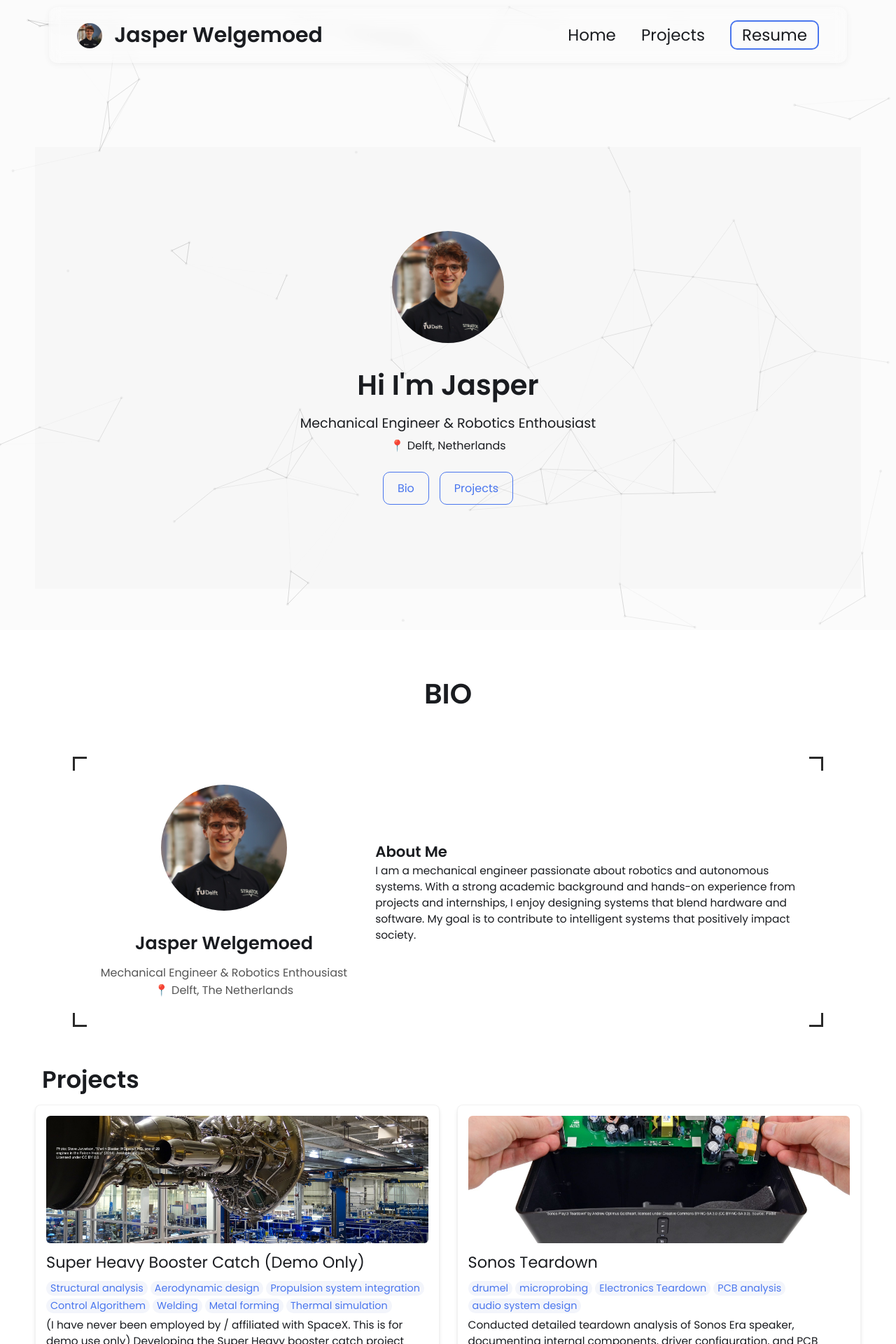
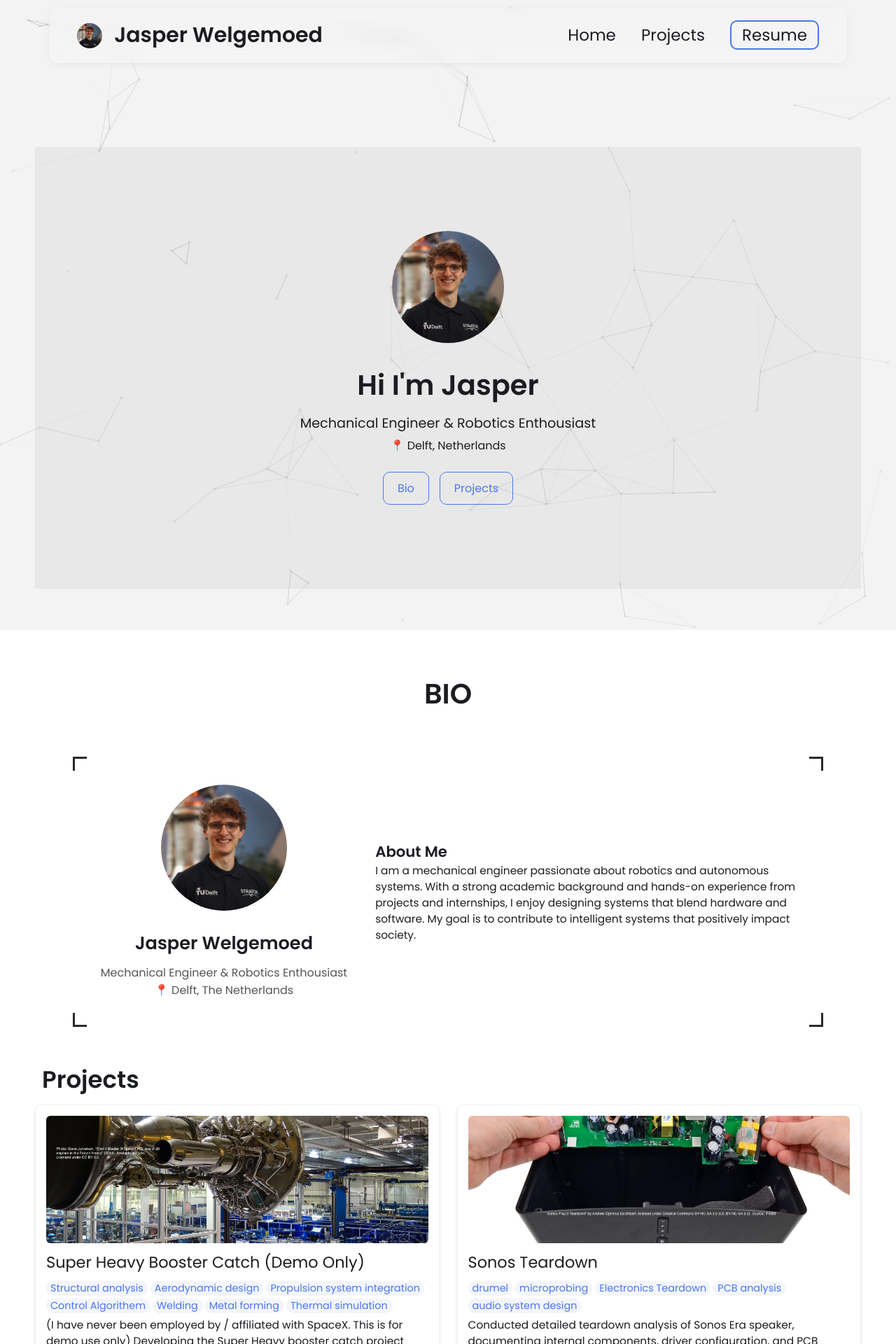
Before and after one commit to jasperwelgemoed/jasperwelgemoed.github.io, a Jekyll site: the page built from index.html, in a window 1280 px wide. Shown: the top 1920 px of the page at 70% size. Built offline with Jekyll 4.4.1, drawn with Linux system fonts in a browser that asks for light colours.

Commit message:
Update styles.css

```diff
--- a/css/styles.css
+++ b/css/styles.css
@@ -951,7 +951,7 @@ footer p {
   width: 100%;
   height: 100%;
   z-index: 0;
-  background: rgba(200, 200, 200, 0.08); /* soft gray */
+  background: rgba(100, 100, 100, 0.08); /* soft gray */
   pointer-events: none;
 }
 
```
